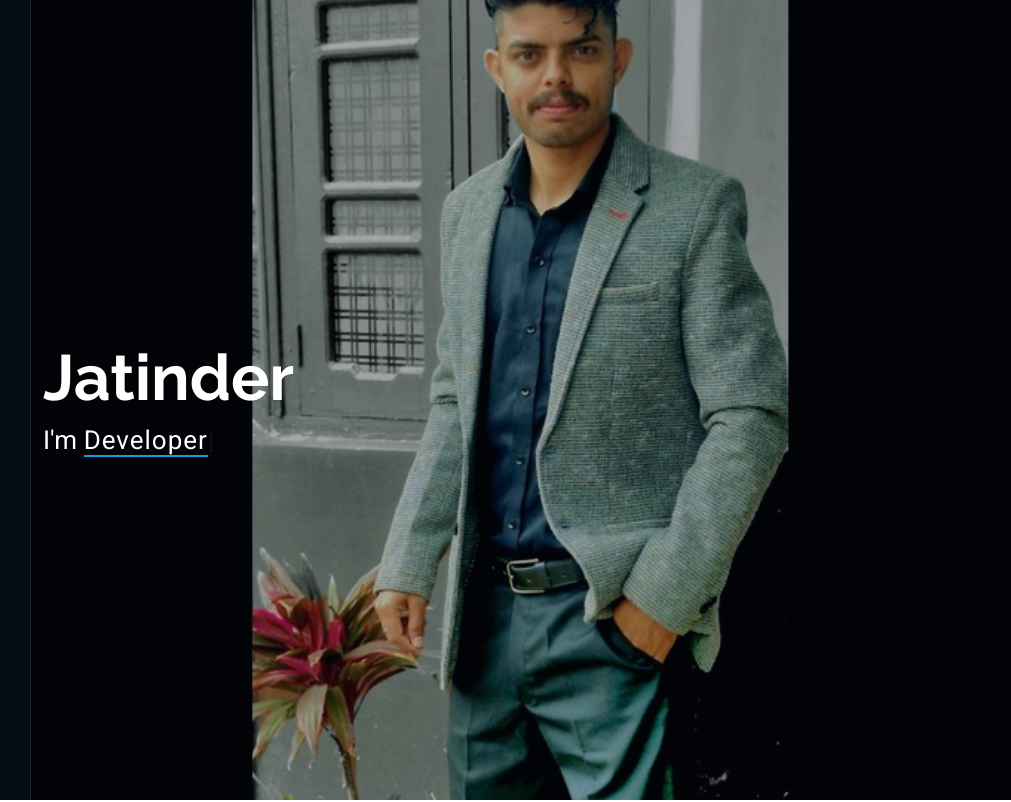
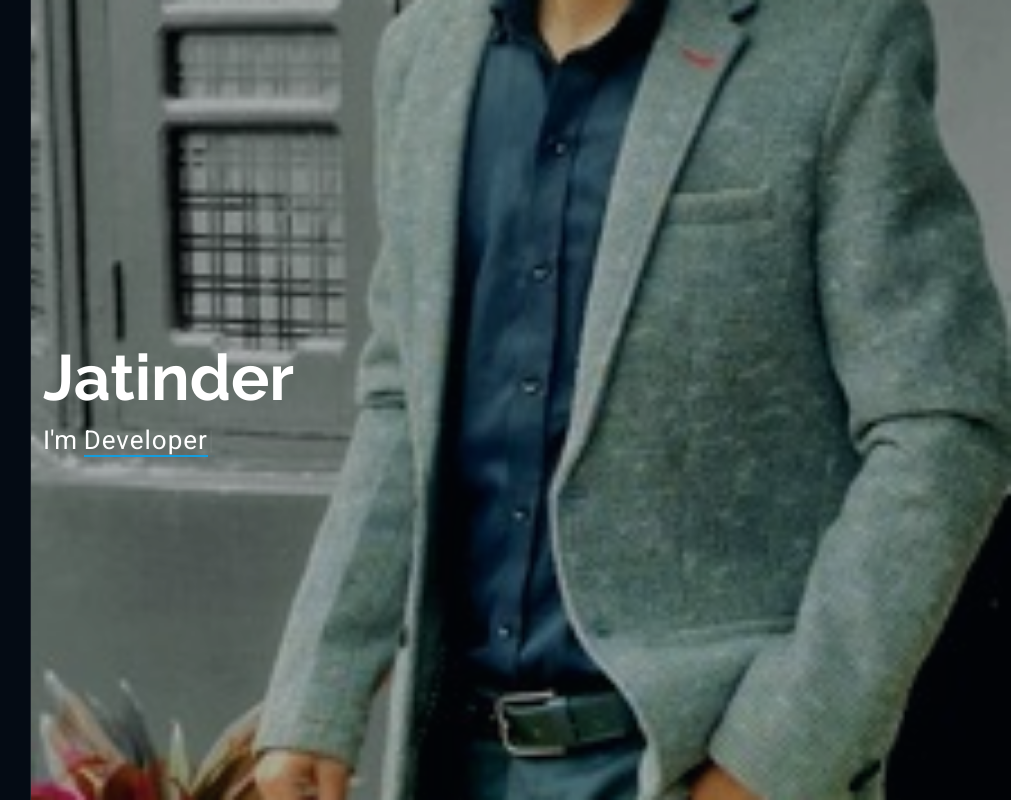
Before and after one commit to jatindert/portfolio, a plain HTML site: page index.html in a window 1280 px wide. Shown: the top 802 px of the page, 269-1280 px from the left. Drawn offline with Linux system fonts and the light colour scheme.

Commit message:
update image

```diff
--- a/index.html
+++ b/index.html
@@ -78,7 +78,7 @@
     <!-- Hero Section -->
     <section id="hero" class="hero section dark-background">
 
-      <img src="assets/img/profile3.jpeg" alt="" data-aos="fade-in" class="">
+      <img src="assets/img/profile4.jpeg" alt="" data-aos="fade-in" class="">
 
       <div class="container" data-aos="fade-up" data-aos-delay="100">
         <h2>Jatinder</h2>
```
Also changed, not shown: assets/img/profile4.jpeg (added).
